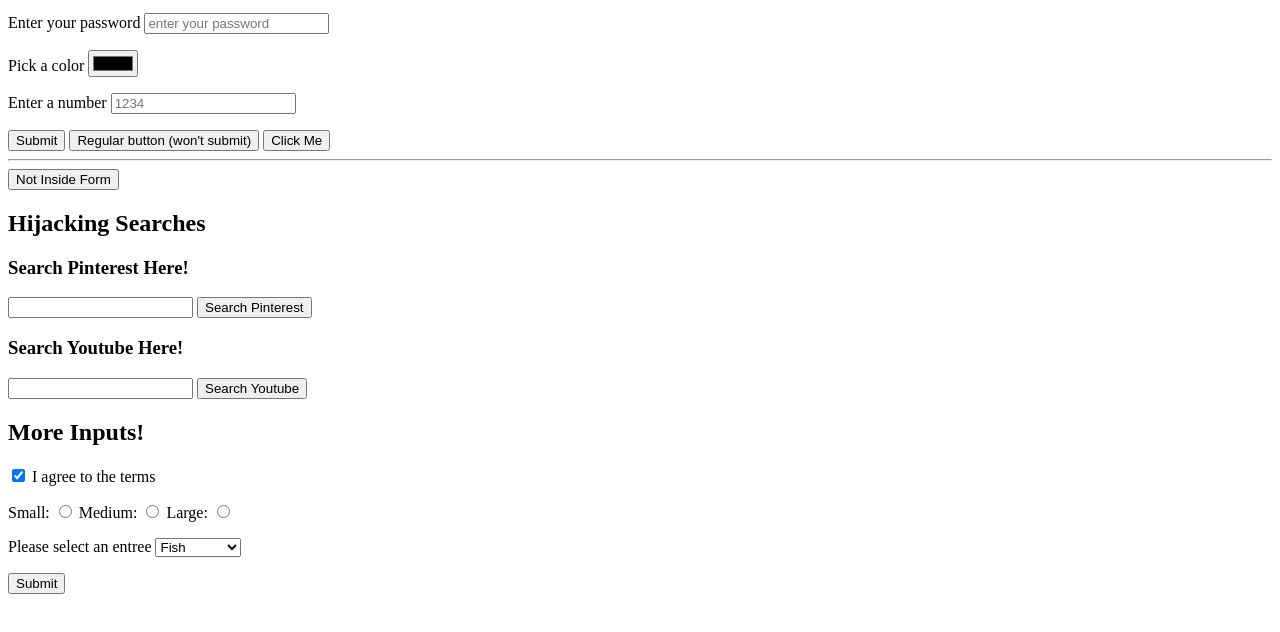
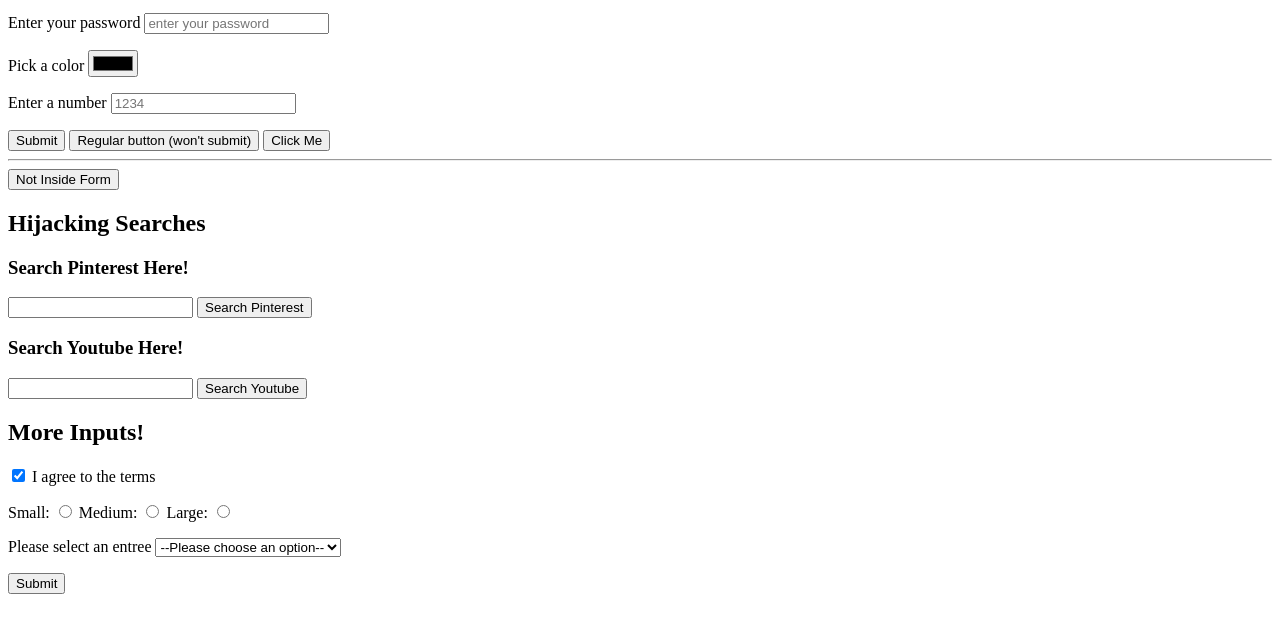
Before and after one commit to kannapatton/birds, a plain HTML site: page forms.html in a window 1280 px wide. Shown: the part 104-736 px from the top of the page. Drawn offline with Linux system fonts and the light colour scheme.

Commit message:
added please select and notes on select

```diff
--- a/forms.html
+++ b/forms.html
@@ -81,9 +81,10 @@ name = value, you're sending with the name to search for the value-->
         <input type="radio" name="size" id="lg" value="large" />
       </p>
       <p>
-        <!-- dropdown -->
+        <!-- dropdown called select uses options nested inside -->
         <label for="meal">Please select an entree</label>
         <select name="meal" id="meal">
+          <option value="">--Please choose an option--</option>
           <option value="fish">Fish</option>
           <option value="chick">Chicken</option>
           <option value="veg">Vegetarian</option>
```
